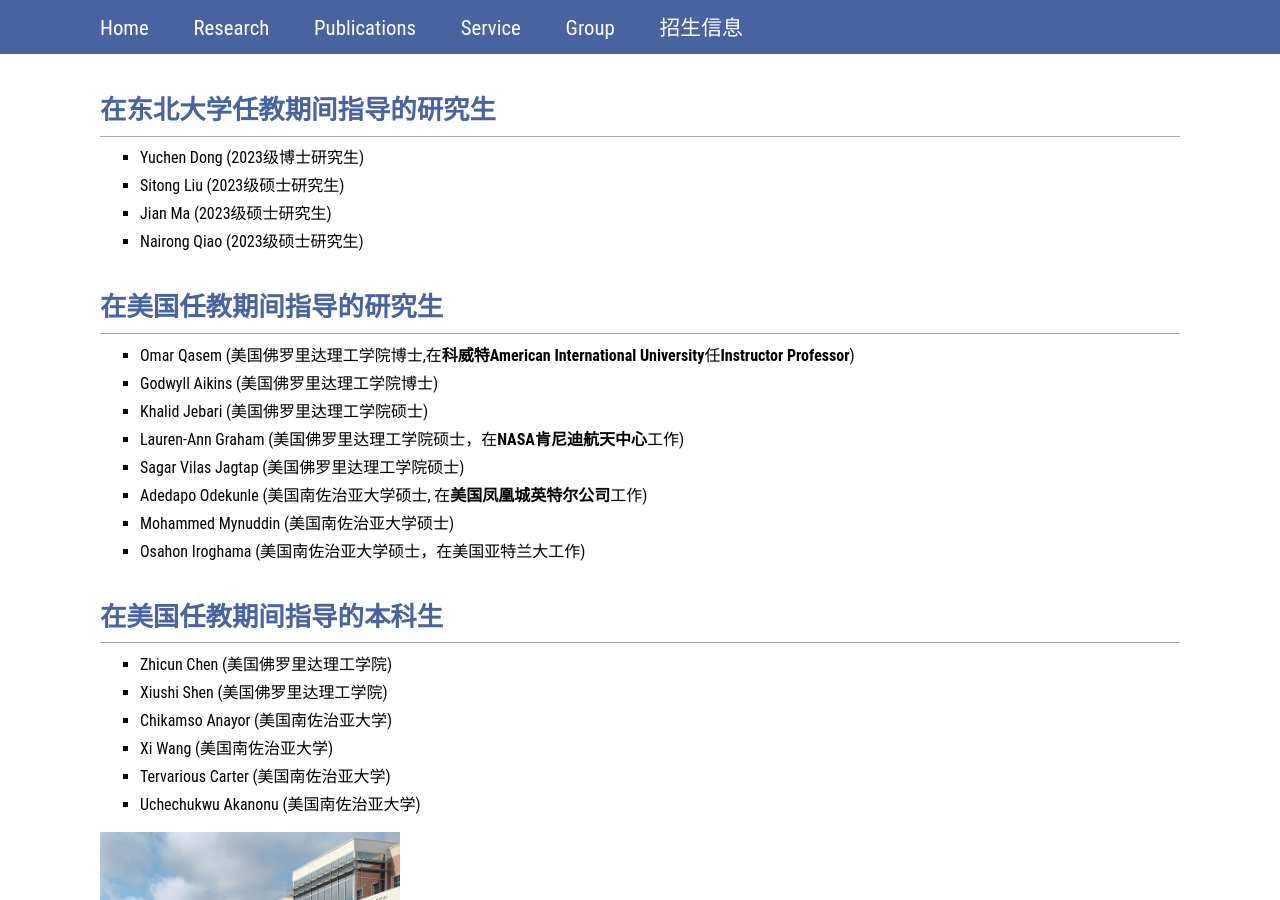
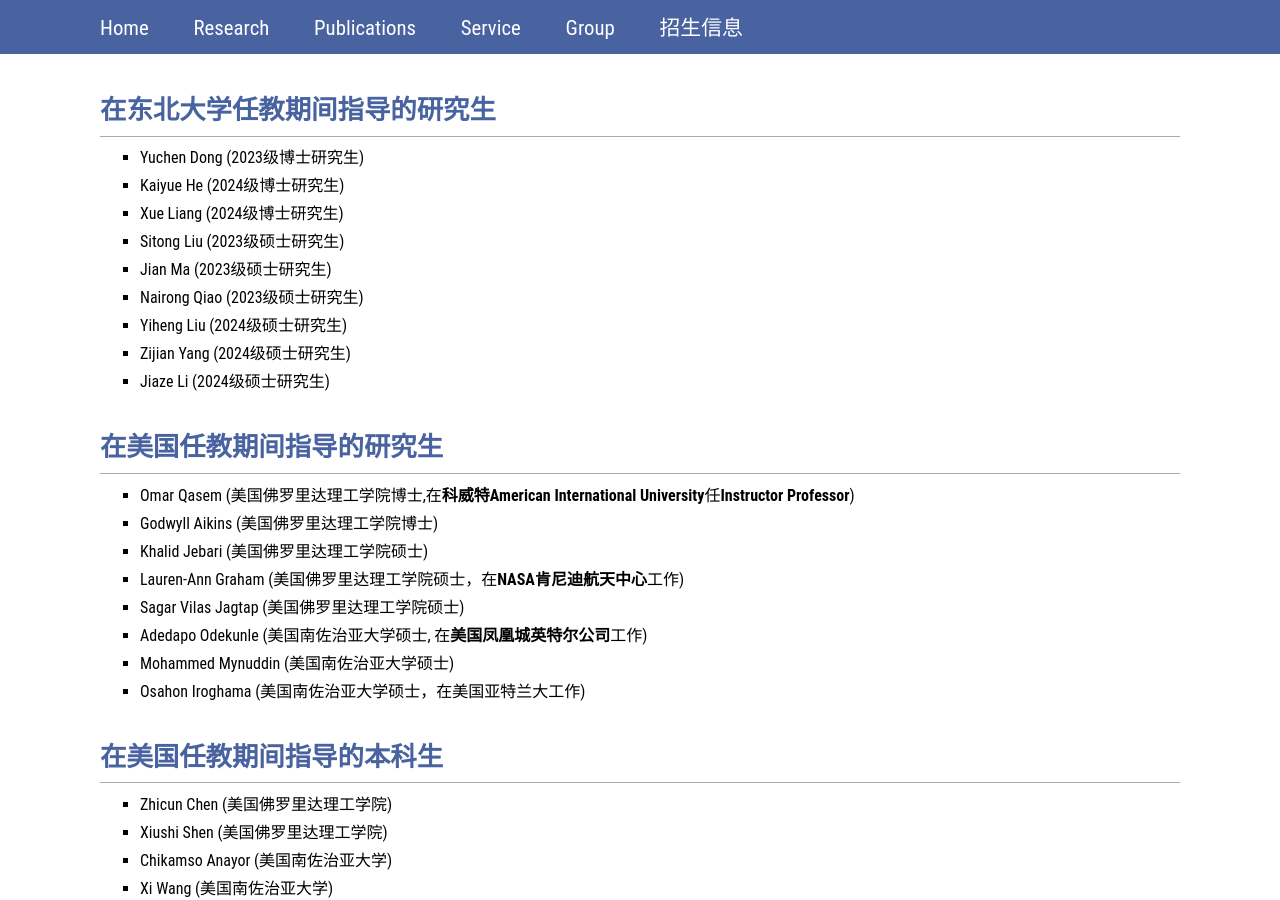
Before and after one commit to WeinanGao/weinangao.github.io, a Jekyll site: the page built from group.markdown, in a window 1280 px wide and 900 px high. Built offline with Jekyll 4.4.1, drawn with Linux system fonts in a browser that asks for light colours.

Commit message:
Update group.markdown

```diff
--- a/group.markdown
+++ b/group.markdown
@@ -9,9 +9,14 @@ permalink: /group/
 # 在东北大学任教期间指导的研究生 #
 
 * Yuchen Dong (2023级博士研究生)
+* Kaiyue He (2024级博士研究生)
+* Xue Liang (2024级博士研究生)
 * Sitong Liu (2023级硕士研究生)
 * Jian Ma (2023级硕士研究生)
 * Nairong Qiao (2023级硕士研究生)
+* Yiheng Liu (2024级硕士研究生)
+* Zijian Yang (2024级硕士研究生)
+* Jiaze Li (2024级硕士研究生)
 
 
 # 在美国任教期间指导的研究生 #
```
